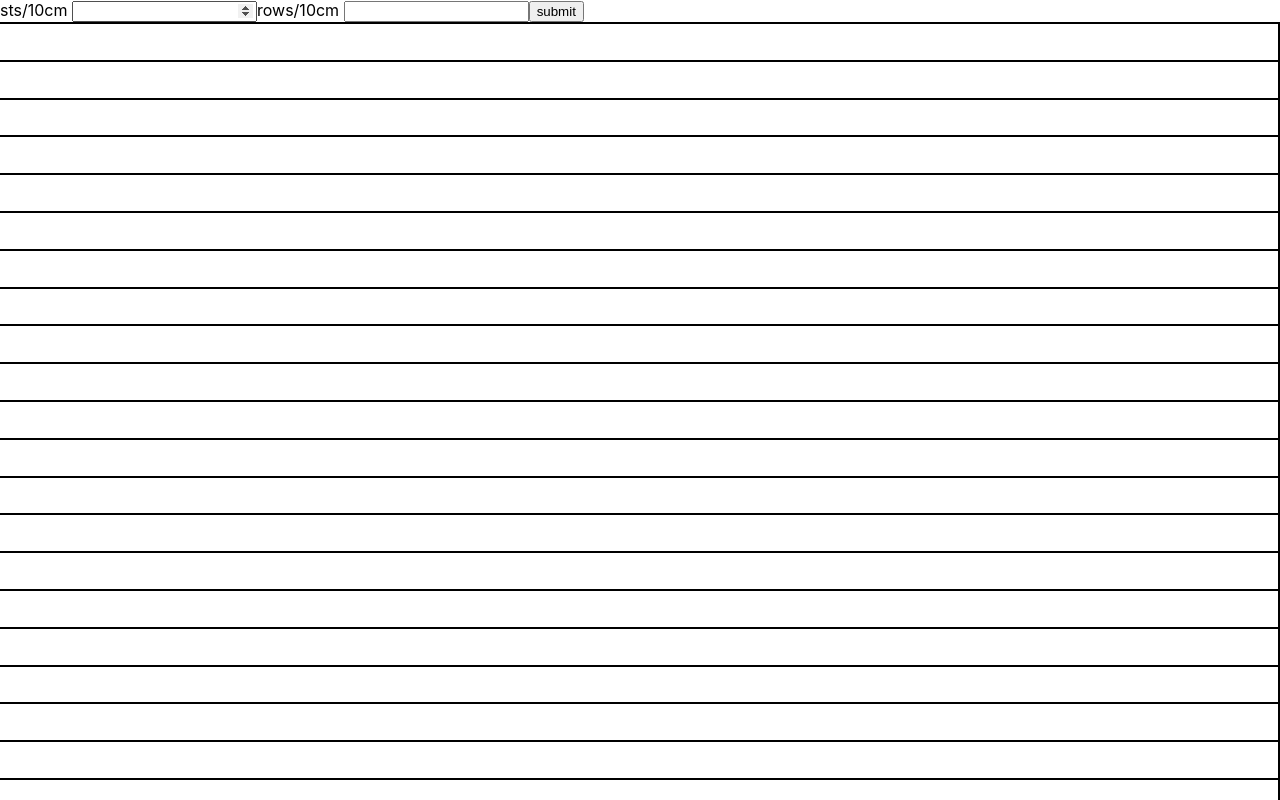
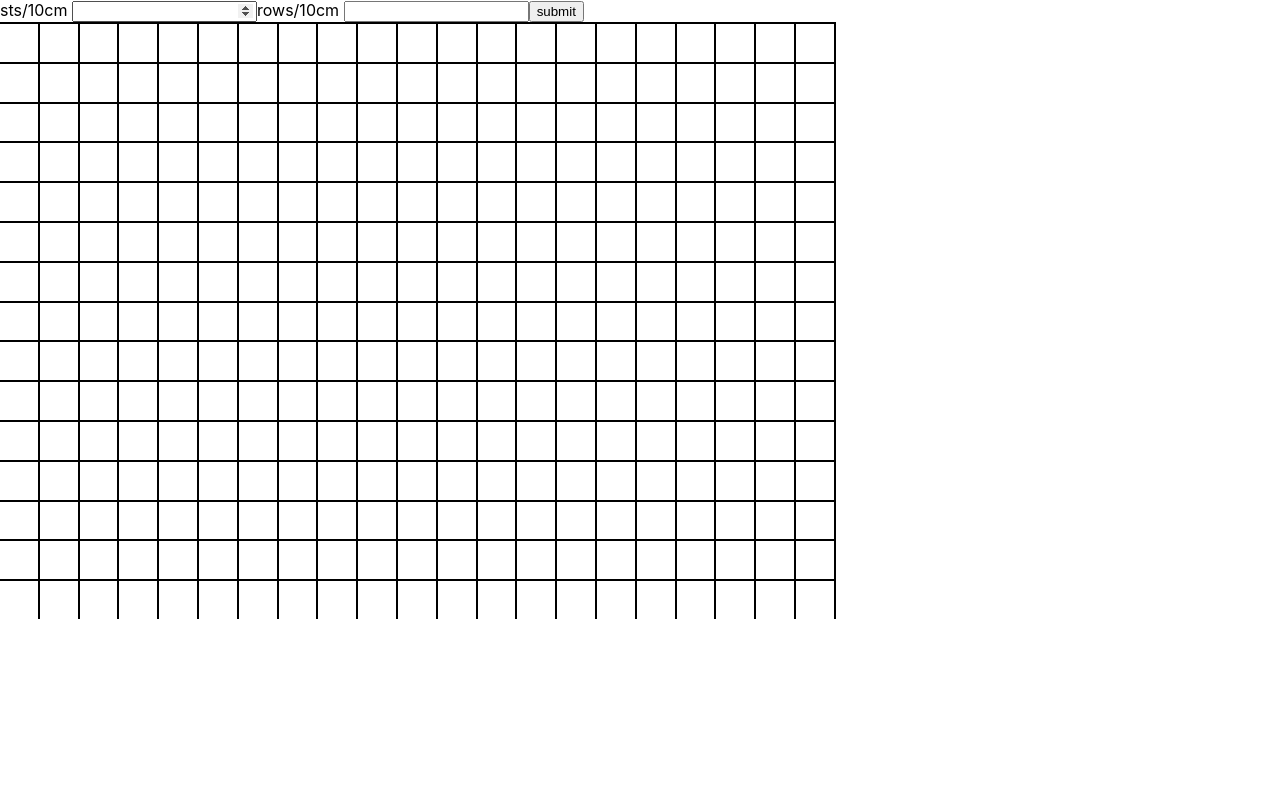
Before and after one commit to ejzimmer/chart, a React (Create React App) app: page / in a window 1280 px wide. Shown: the top 800 px of the page. Built offline with nearby package versions, Linux system fonts and the light colour scheme.

Commit message:
persist pattern

```diff
--- a/src/App.tsx
+++ b/src/App.tsx
@@ -1,8 +1,38 @@
 import React, { useCallback, useMemo, useRef, useState } from "react"
+// pick colours
+// draw lines
+// clear pattern
+// clear stitch
+// redraw pattern when grid resizes
+// make pretty, a11y, error handling
+// publish
 
 const GAUGE_KEY = "gauge"
+const PATTERN_KEY = "pattern"
 const CM_TO_PX = 37.8
 
+type Grid = (string | undefined)[][]
+
+const persistPattern = (pattern: Grid) => {
+  localStorage.setItem(PATTERN_KEY, JSON.stringify(pattern))
+}
+const initialisePattern = (rows: number, columns: number) => {
+  const grid: Grid = Array.from({ length: rows }).map(() =>
+    Array.from({ length: columns })
+  )
+  const persistedPattern = localStorage.getItem(PATTERN_KEY)
+  if (!persistedPattern) return grid
+
+  JSON.parse(persistedPattern).forEach((row: string[], rowNumber: number) => {
+    row.forEach((cell, column) => {
+      if (cell) {
+        grid[rowNumber][column] = cell
+      }
+    })
+  })
+
+  return grid
+}
 const getGaugeFromStorage = () => {
   const value = localStorage.getItem(GAUGE_KEY)
   if (!value) return
@@ -14,7 +44,7 @@ const getGaugeFromStorage = () => {
   }
 }
 
-const COLOURS = ["transparent", "currentColor"]
+const COLOURS = ["currentColor", "transparent"]
 
 function App() {
   const rowsInput = useRef<HTMLInputElement>(null)
@@ -28,13 +58,17 @@ function App() {
     const rowHeight = (10 / (gauge?.rows ?? 10)) * CM_TO_PX
     const stsPerRow = window.screen.width / stitchWidth
     const numberOfRows = window.screen.height / rowHeight
-    const numberOfStitches = stsPerRow * numberOfRows
 
-    return { stitchWidth, rowHeight, stsPerRow, numberOfStitches }
+    return {
+      stitchWidth: `${stitchWidth}px`,
+      rowHeight: `${rowHeight}px`,
+      stsPerRow,
+      numberOfRows,
+    }
   }, [gauge])
 
-  const [stitches, setStitches] = useState<Array<string>>(
-    Array.from({ length: layout.numberOfStitches }).map(() => COLOURS[0])
+  const [stitches, setStitches] = useState<Grid>(() =>
+    initialisePattern(layout.numberOfRows, layout.stsPerRow)
   )
 
   const onSubmit = (event: React.FormEvent) => {
@@ -48,19 +82,27 @@ function App() {
     localStorage.setItem(GAUGE_KEY, JSON.stringify(gauge))
   }
 
-  const changeColour = useCallback((index: number) => {
-    setStitches((stitches) => {
-      const stitch = stitches[index]
+  const drawStitch = useCallback(
+    (row: number, column: number) => {
+      const stitch = stitches[row][column]
       const oldColourIndex = COLOURS.findIndex((colour) => colour === stitch)
       const newColourIndex = (oldColourIndex + 1) % COLOURS.length
 
-      return [
-        ...stitches.slice(0, index),
-        COLOURS[newColourIndex],
-        ...stitches.slice(index + 1),
+      const newStitches = [
+        ...stitches.slice(0, row),
+        [
+          ...stitches[row].slice(0, column),
+          COLOURS[newColourIndex],
+          ...stitches[row].slice(column + 1),
+        ],
+        ...stitches.slice(row + 1),
       ]
-    })
-  }, [])
+
+      setStitches(newStitches)
+      persistPattern(newStitches)
+    },
+    [stitches]
+  )
 
   return (
     <>
@@ -73,38 +115,44 @@ function App() {
         </label>
         <button onClick={onSubmit}>submit</button>
       </form>
-      <div
-        style={{
-          display: "grid",
-          gridTemplateColumns: `repeat(${layout.stsPerRow}, ${layout.stitchWidth}px)`,
-          gridAutoRows: `${layout.rowHeight}px`,
-        }}
-      >
-        {stitches.map((stitchColour, index) => (
-          <Stitch
-            key={index}
-            colour={stitchColour}
-            changeColour={() => changeColour(index)}
-          />
+      <div>
+        {stitches.map((row, rowIndex) => (
+          <div key={rowIndex} style={{ display: "flex" }}>
+            {row.map((stitch, columnIndex) => (
+              <Stitch
+                key={`${rowIndex}${columnIndex}`}
+                width={layout.stitchWidth}
+                height={layout.rowHeight}
+                colour={stitch}
+                changeColour={() => drawStitch(rowIndex, columnIndex)}
+              />
+            ))}
+          </div>
         ))}
       </div>
     </>
   )
 }
 
-function Stitch({
-  colour,
-  changeColour,
-}: {
-  colour: string
+type StitchProps = {
+  width: string
+  height: string
+  colour?: string
   changeColour: () => void
-}) {
+}
+
+function Stitch({ width, height, colour, changeColour }: StitchProps) {
   return (
     <div
       style={{
+        width,
+        height,
         borderTop: "2px solid",
         borderRight: "2px solid",
-        backgroundColor: colour,
+        backgroundColor: colour ?? "transparent",
+        cursor: "pointer",
+        flexGrow: 0,
+        flexShrink: 0,
       }}
       onClick={changeColour}
     />
```
